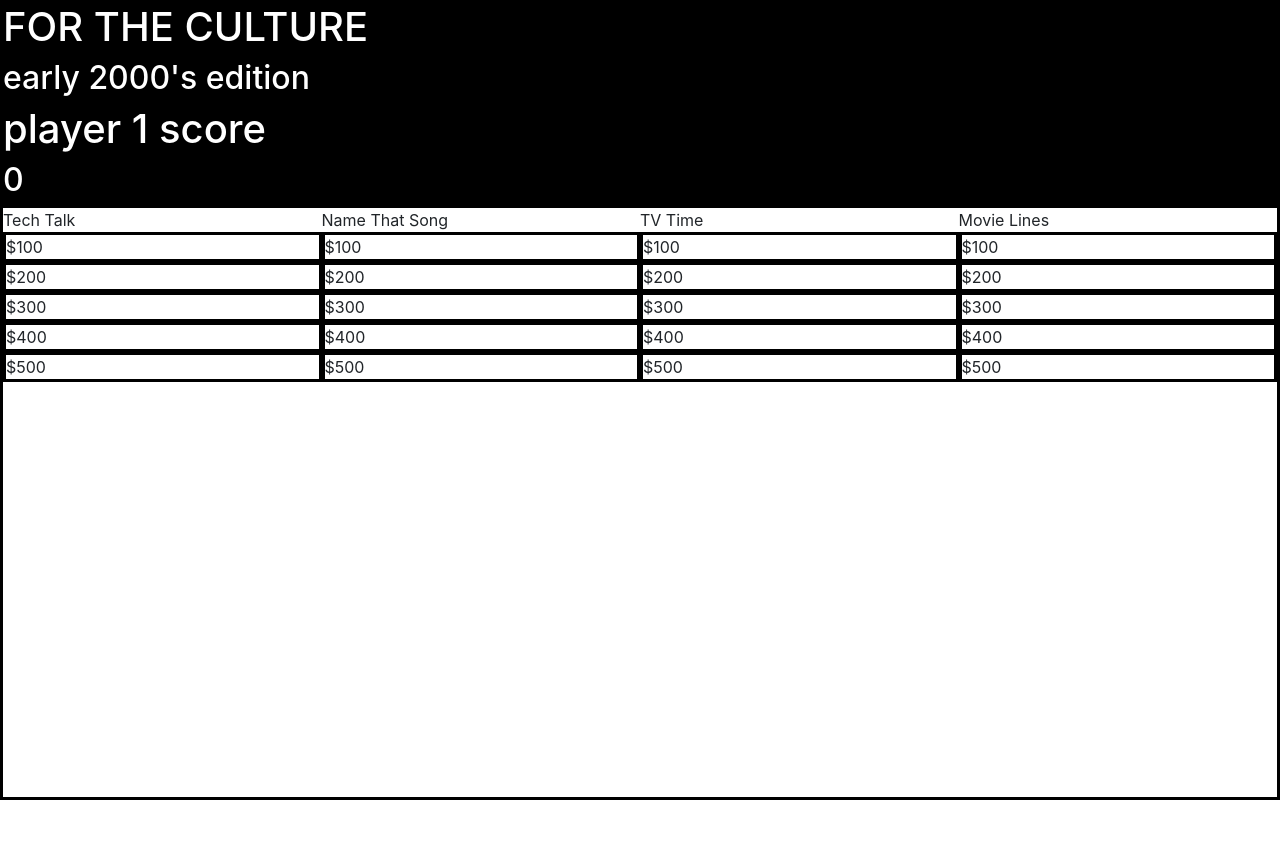
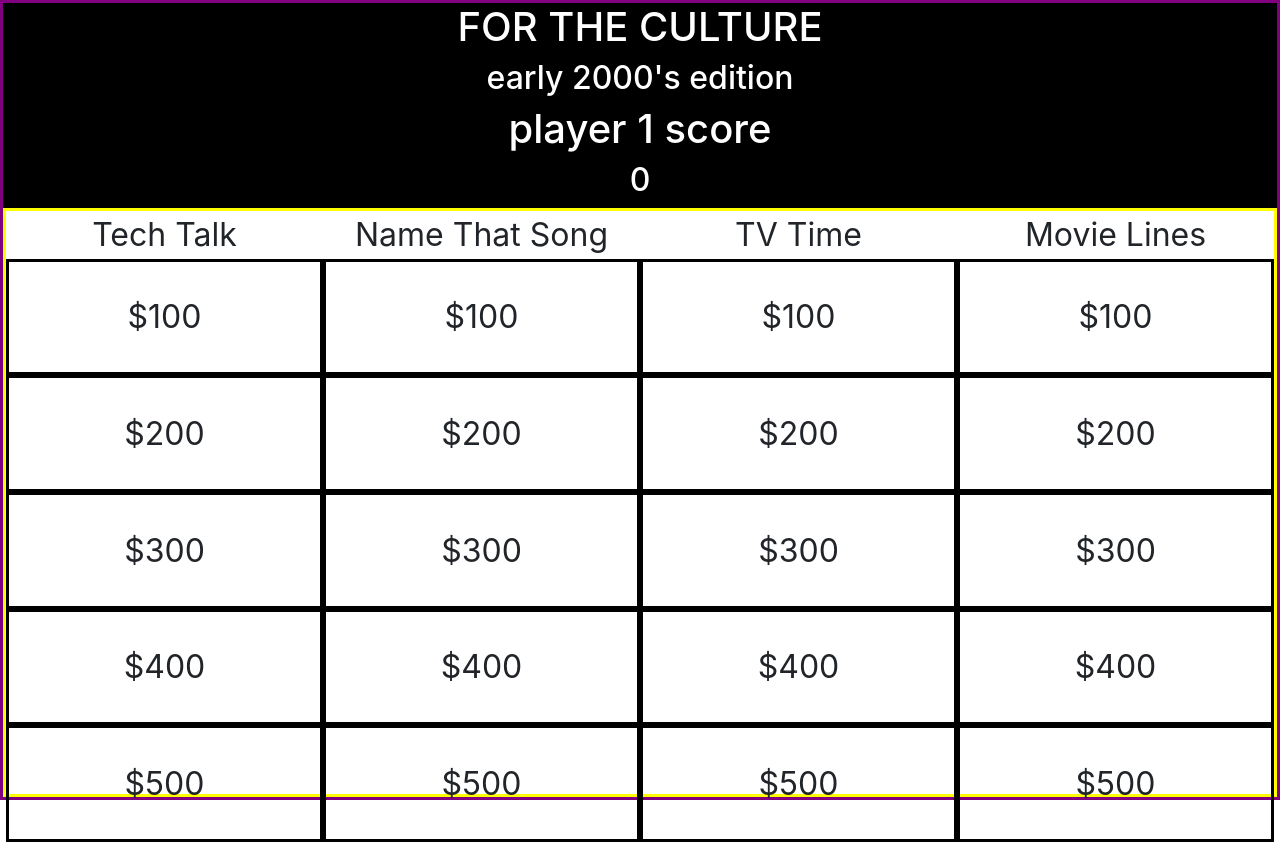
Before and after one commit to shalaind/jeopardy, a plain HTML site: page index.html in a window 1280 px wide. Before the commit the page ends 800 px from the top, so only its background shows below. Drawn offline with nearby package versions, Linux system fonts and the light colour scheme.

Commit message:
make grid full screen, formatted text

```diff
--- a/index.html
+++ b/index.html
@@ -22,7 +22,7 @@
             </div>
     </div>
         <div class="gameboard">
-            <div class="boardCat1 col-md-3 p-0">
+            <div class="boardCat1 col-md-3 p-0 boardCat">
 
                 <div class="boardQuesHeader">
                 Tech Talk
@@ -45,7 +45,7 @@
 
             </div>
 
-            <div class="boardCat2 col-md-3 p-0">
+            <div class="boardCat2 col-md-3 p-0 boardCat">
                 <div class="boardQuesHeader">
                     Name That Song
                 </div>
@@ -67,7 +67,7 @@
 
             </div>
 
-            <div class="boardCat3 col-md-3 p-0">
+            <div class="boardCat3 col-md-3 p-0 boardCat">
                 <div class="boardQuesHeader">
                     TV Time
                 </div>
@@ -89,7 +89,7 @@
 
             </div>
 
-            <div class="boardCat4 col-md-3 p-0">
+            <div class="boardCat4 col-md-3 p-0 boardCat">
                 <div class="boardQuesHeader">
                     Movie Lines
                 </div>
--- a/style.css
+++ b/style.css
@@ -6,7 +6,7 @@ body{
 .gameboardContainer{
     display: flex;
     flex-direction: column;
-    border: solid black;
+    border: solid purple;
     width: 100vw;
     height: 100vh;
 }
@@ -14,15 +14,26 @@ body{
 .gameboardHeader {
   color: white;
   background-color: black;
+  text-align: center;
+}
+
+.boardCat {
+  font-size: 2rem;
+  text-align: center;
 }
 
 .gameboard{
   display: flex;
+  border: solid yellow;
+  height: 100vh;
 }
 
 .boardQues {
     border: solid black;
-
+    height: 20%;
+    font-size: 2rem;
+    text-align: center;
+    padding-top: 10%;
 }
 
 .disabled {
```
